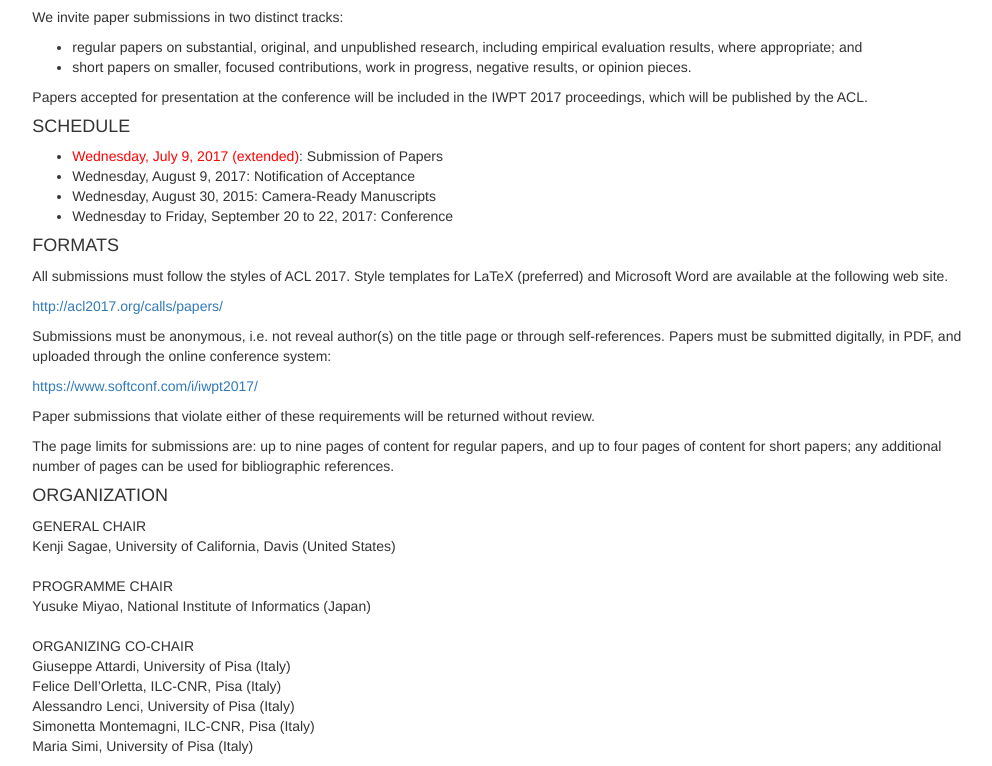
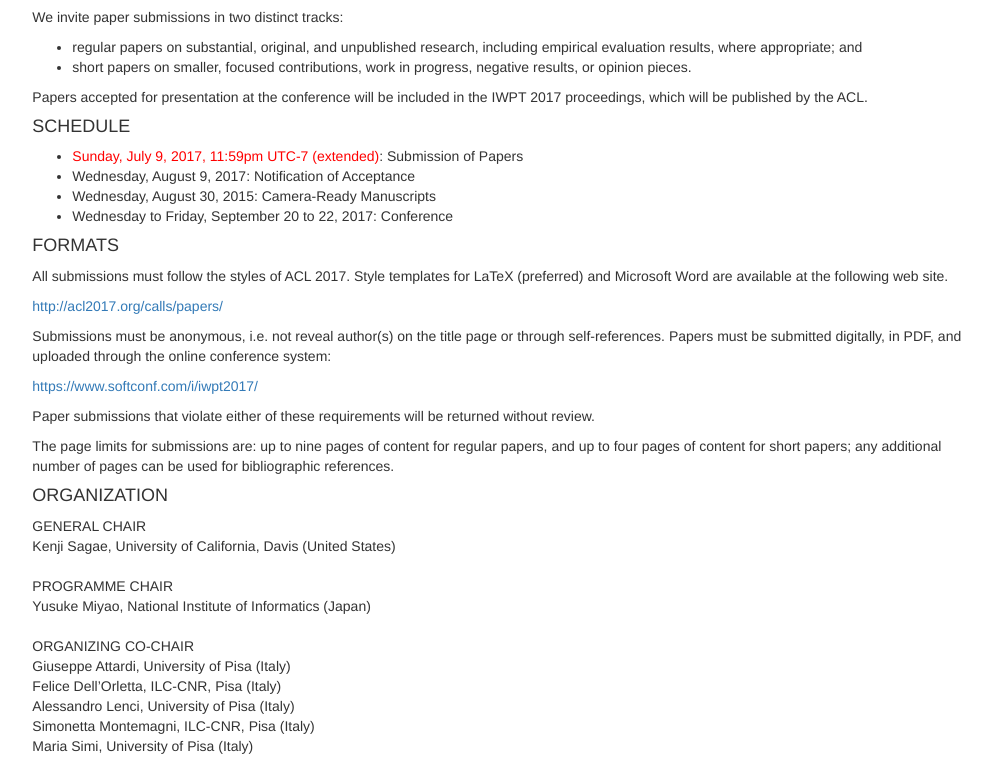
Before and after one commit to sigparse/iwpt2017, a plain HTML site: page callforpapers.html in a window 1280 px wide. Shown: the part 905-1671 px from the top of the page, without its empty margins (196-1188 px from the left). Drawn offline with Linux system fonts and the light colour scheme.

Commit message:
fix deadline

```diff
--- a/callforpapers.html
+++ b/callforpapers.html
@@ -234,7 +234,7 @@
 <p>
 <ul>
 <li>
- <font color="red">Wednesday, July 9, 2017 (extended)</font>: Submission of Papers
+ <font color="red">Sunday, July 9, 2017, 11:59pm UTC-7 (extended)</font>: Submission of Papers
 </li>
 <li>
  Wednesday, August 9, 2017: Notification of Acceptance
```
Also changed, not shown: index.html (+1 -1 lines), 3 other files.
